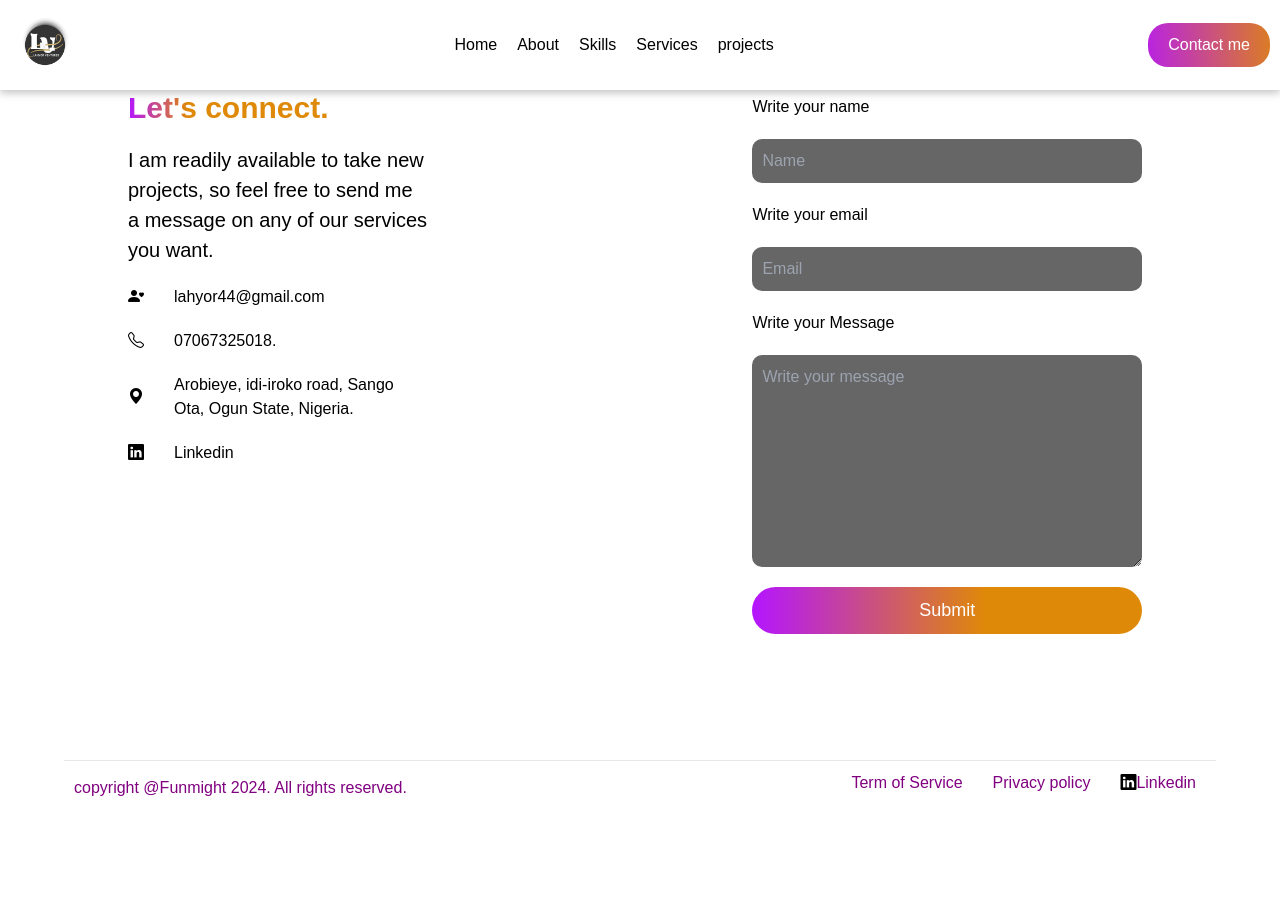
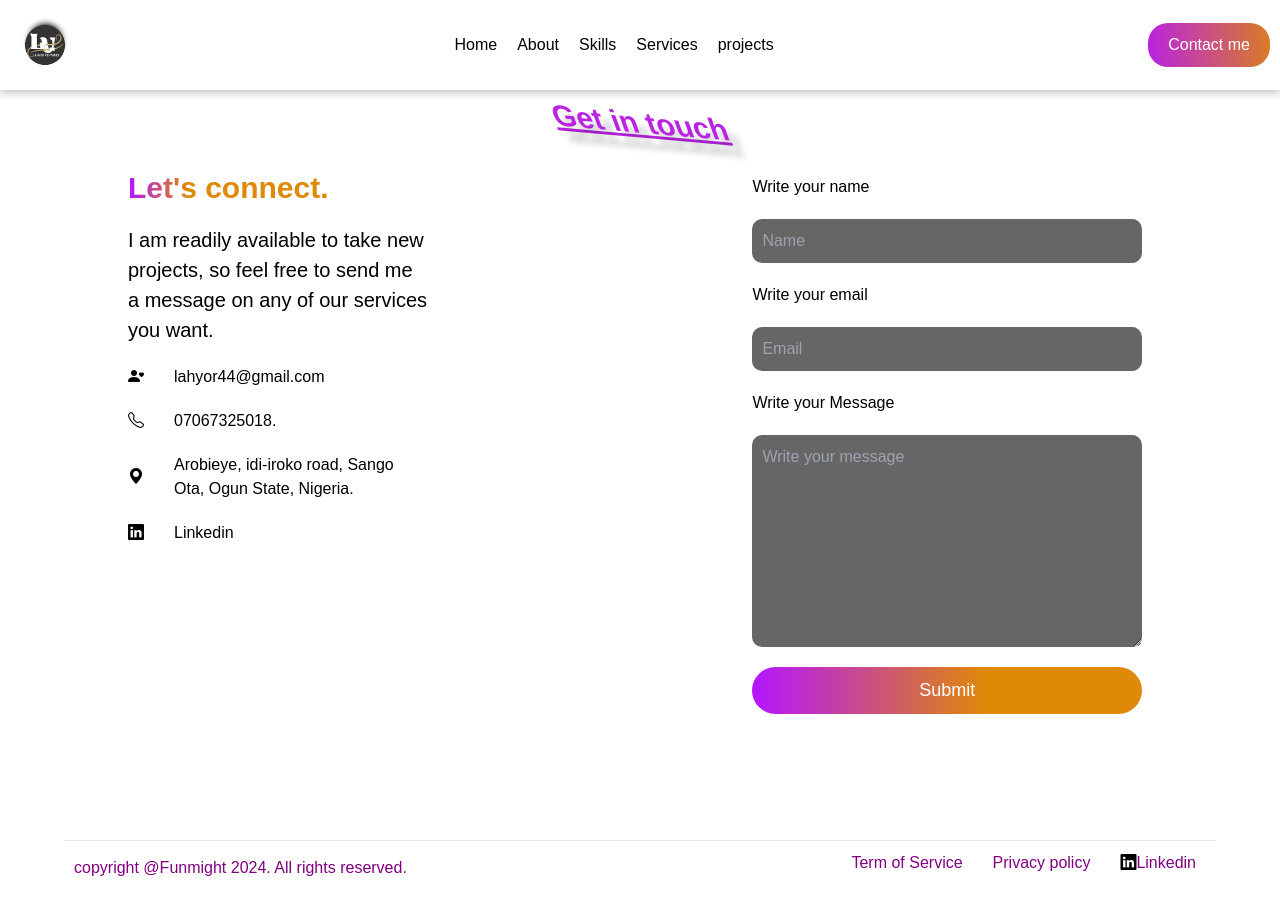
Before and after one commit to Funmight44/my-portfolio, a React (Create React App) app: page /contact in a window 1280 px wide. Before the commit the page ends 820 px from the top, so only its background shows below. Built offline with nearby package versions, Linux system fonts and the light colour scheme.

Commit message:
animation

```diff
--- a/src/index.css
+++ b/src/index.css
@@ -556,7 +556,8 @@ header .connect:hover, .hero .hero-connect{
 
 .contact{
     width: 80%;
-    margin: 20px auto;
+    margin: 100px auto;
+    animation: fadeInUp 1.5s ease;
 }
 
 
--- a/src/pages/contact.js
+++ b/src/pages/contact.js
@@ -32,7 +32,7 @@ const Contact = () => {
 
 
     return (
-        <section className="contact">
+        <section className="contact animate__animated animate__fadeInUp">
             <p className="contact-title">Get in touch </p>
             <div className="contact-session">
                 <div className="contact-left">
```
